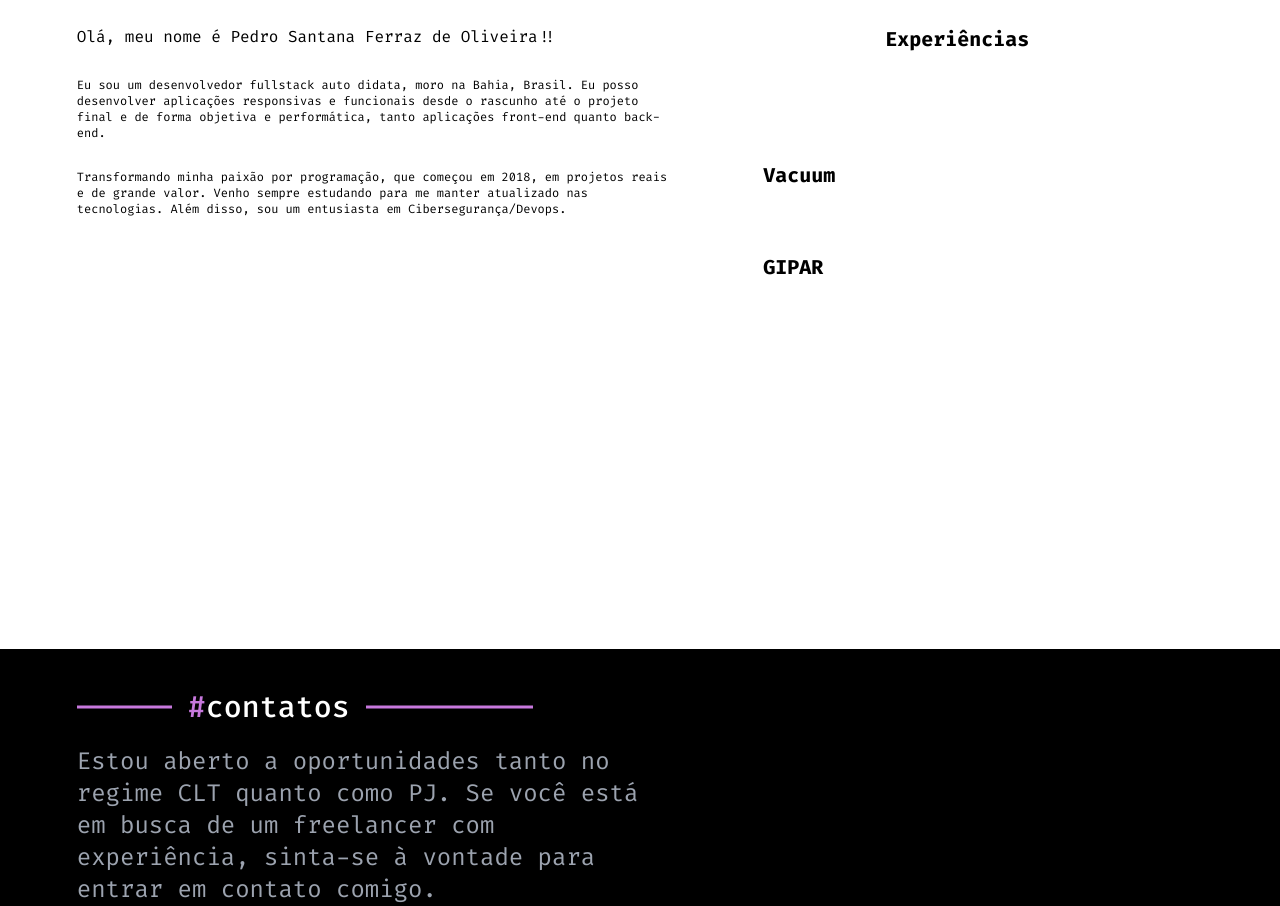
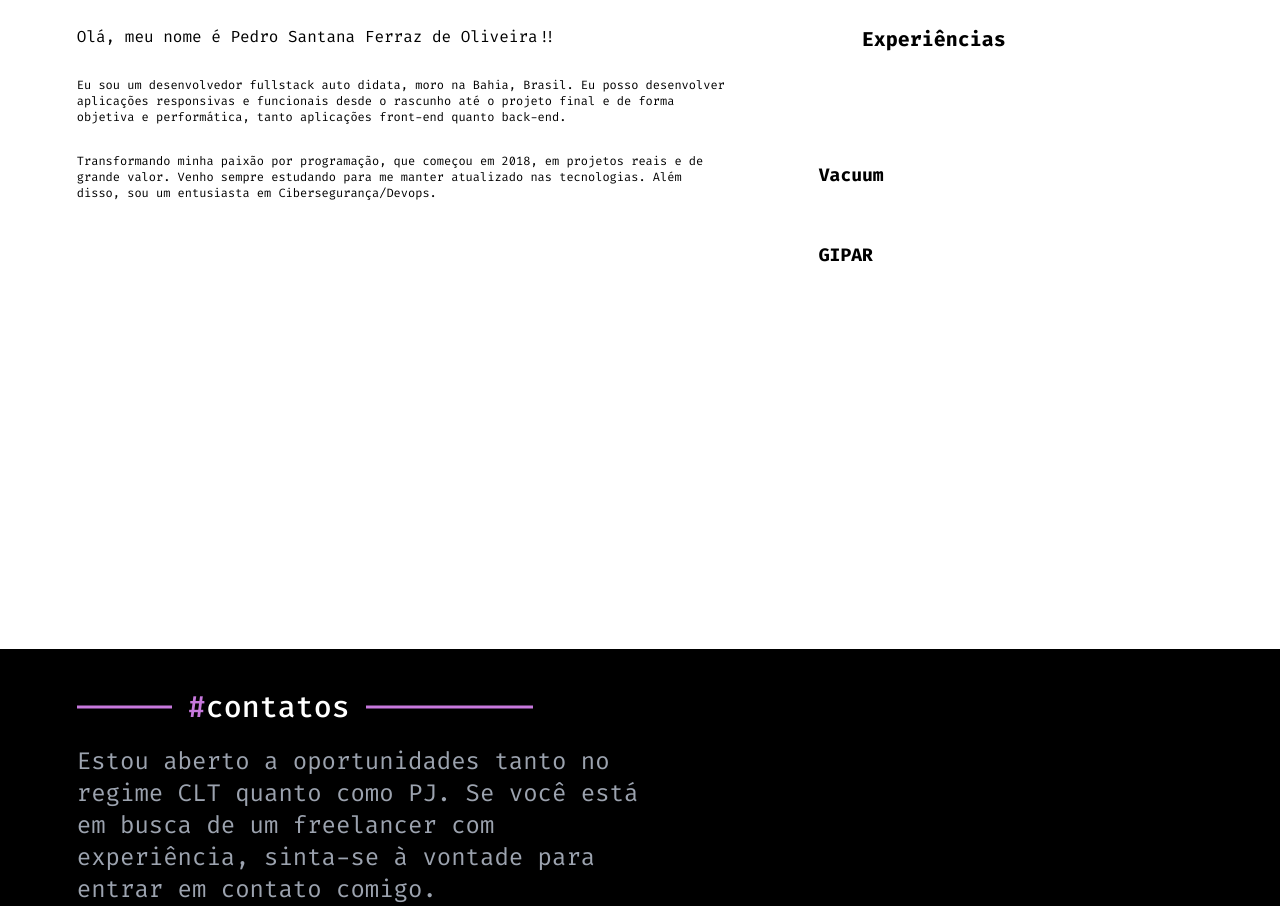
Before and after one commit to PedroSantanaa/MyPortfolio, a Next.js app in the folder my-portfolio/: page / in a window 1280 px wide. Shown: the part 2231-3137 px from the top of the page. Built offline with nearby package versions, Linux system fonts and the light colour scheme.

Commit message:
style: change style

```diff
--- a/my-portfolio/src/components/Exp.tsx
+++ b/my-portfolio/src/components/Exp.tsx
@@ -25,28 +25,28 @@ function Exp({}: Props) {
   }
 
   return (
-    <div className='flex flex-col md:flex-row gap-10 lg:gap-28 mt-14'>
-      <div className='p-10 flex flex-col gap-10'>
+    <div className='flex flex-col md:flex-row gap-6 lg:gap-6 mt-14'>
+      <div className='p-10 flex flex-col gap-7'>
         {experiencias.map((exp)=>(
-          <span key={exp.company} onClick={handleJob} className={`text-black font-bold lg:text-xl cursor-pointer hover:border border-none hover:bg-[#C778DD33] rounded p-3 flex justify-between w-[200px] lg:w-[300px] group ${job === exp.company ? 'border border-none bg-[#C778DD33]' : ''}`}>{exp.company} <p className={`opacity-0 group-hover:opacity-100 ${job === exp.company ? 'opacity-100' : ''}`}> {'>'} </p> </span>
+          <span key={exp.company} onClick={handleJob} className={`text-black font-bold lg:text-lg cursor-pointer hover:border border-none hover:bg-[#C778DD33] rounded p-3 flex justify-between w-[150px] lg:w-[230px] group ${job === exp.company ? 'border border-none bg-[#C778DD33]' : ''}`}>{exp.company} <p className={`opacity-0 group-hover:opacity-100 ${job === exp.company ? 'opacity-100' : ''}`}> {'>'} </p> </span>
         ))}
       </div>
       <div className='text-black'>
         {job && experiencias.filter((exp)=>exp.company===job).map((exp)=>(
           <div key={exp.company}>
             <div className='flex flex-col gap-2'>
-              <p className='text-xl font-bold'>{exp.job}</p>
-              <p className='text-sm'>{exp.subTitle}</p>
-              <p className='text-sm'>{exp.where}</p>
-              <p className='text-sm'>{exp.time}</p>
+              <p className='text-sm xl:text-lg font-bold'>{exp.job}</p>
+              <p className='text-sm xl:text-xl'>{exp.subTitle}</p>
+              <p className='text-sm xl:text-xl'>{exp.where}</p>
+              <p className='text-sm xl:text-xl'>{exp.time}</p>
               <p>{exp.stack.map((stack)=>(
-                <span key={stack} className='border border-white p-1 text-xs rounded mr-2'>{stack}</span>
+                <span key={stack} className='border border-black p-1 text-xs rounded mr-2'>{stack}</span>
               ))}</p>
             </div>
-            <div className='flex flex-col gap-3'>
-              <div className='border-t border-gray-400 mt-12 mb-6'></div>
+            <div className='flex flex-col gap-2'>
+              <div className='border-t border-gray-400 mt-6 mb-3'></div>
               {exp.desc.map((desc)=>(
-                <p key={desc} className='text-sm md:text-base'>{`- ${desc}`}</p>
+                <p key={desc} className='text-xs md:text-sm'>{`- ${desc}`}</p>
               ))}
             </div>
             </div>
```
